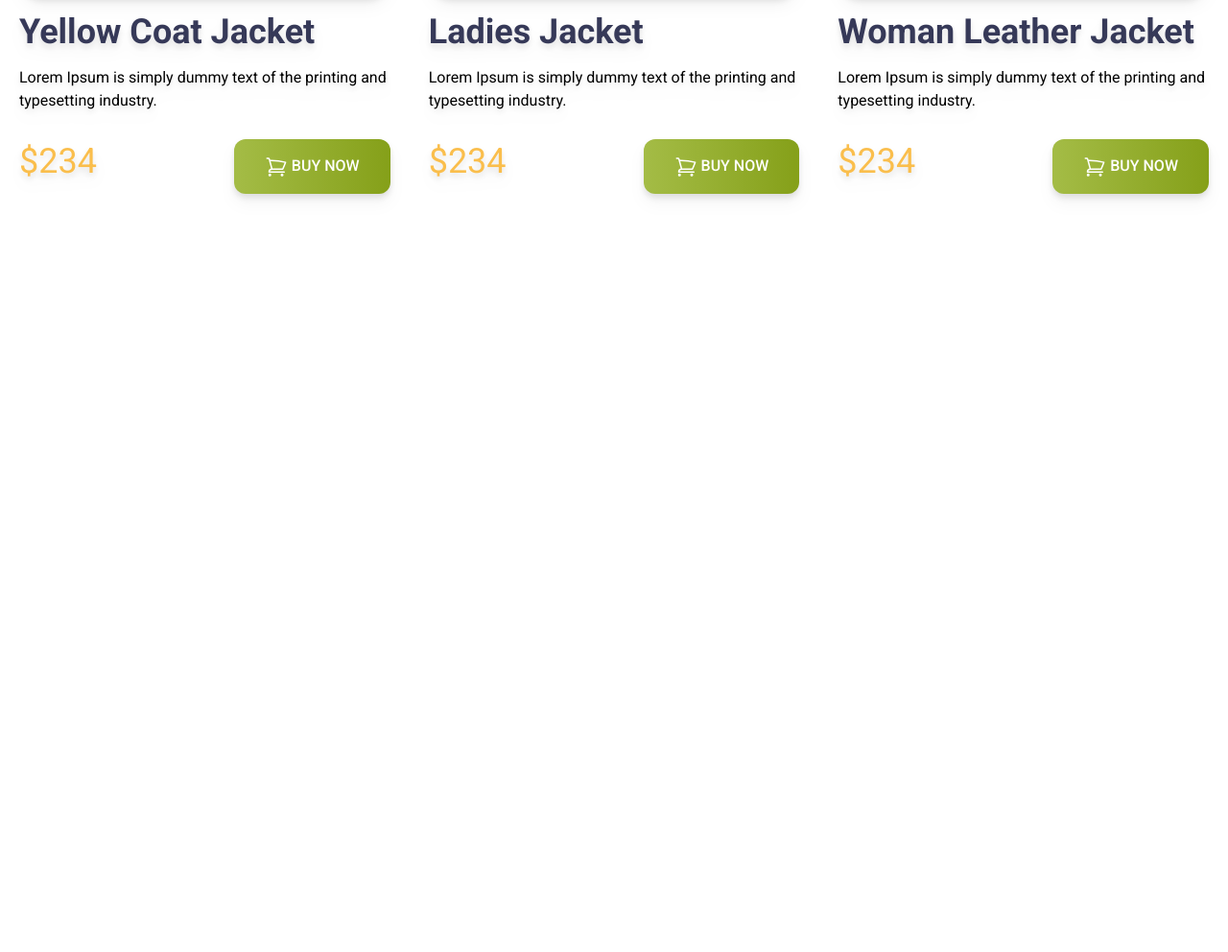
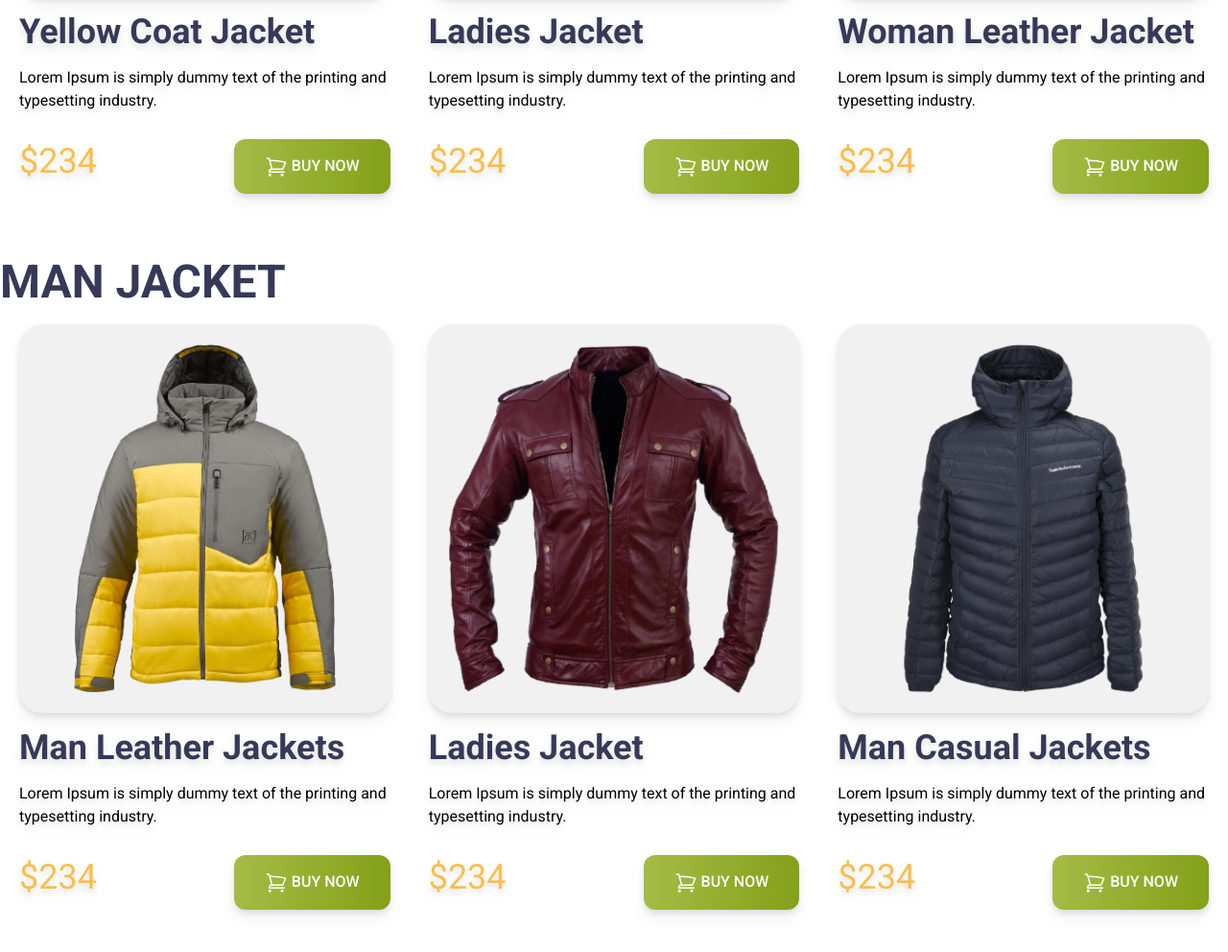
Before and after one commit to itzmorshed24/penguin-fashion-using-tailwind, a plain HTML site: page index.html in a window 1280 px wide. Shown: the part 1070-2062 px from the top of the page at 96% size. Before the commit the page ends 1340 px from the top, so only its background shows below. Drawn offline with nearby package versions, Linux system fonts and the light colour scheme.

Commit message:
added Man Jacket section

```diff
--- a/index.html
+++ b/index.html
@@ -177,6 +177,125 @@
           </div>
         </div>
       </section>
+
+      <!-- man jackets section -->
+      <section class="my-12">
+        <h3 class="uppercase font-bebas-nenu text-5xl font-bold text-[#363958]">
+          Man Jacket
+        </h3>
+        <!-- jackets card container  -->
+        <div class="grid grid-cols-1 md:grid-cols-2 lg:grid-cols-3">
+          <!-- jackets card 1-->
+          <div class="p-5 rounded-3xl space-y-4 drop-shadow-lg">
+            <img
+              class="rounded-3xl p-5 bg-[#F1F1F1]"
+              src="images/jacket-4.png"
+              alt="Jacket-4"
+            />
+            <h2 class="font-bold text-[#363958] text-4xl">
+              Man Leather Jackets
+            </h2>
+            <p>
+              Lorem Ipsum is simply dummy text of the printing and typesetting
+              industry.
+            </p>
+            <div class="flex justify-between items-center">
+              <h2 class="text-4xl text-[#FABE4C]">$234</h2>
+              <button
+                class="uppercase py-4 px-8 text-white font-medium bg-gradient-to-r from-[#A4BC46] to-[#85A019] rounded-xl mt-3"
+              >
+                <svg
+                  xmlns="http://www.w3.org/2000/svg"
+                  fill="none"
+                  viewBox="0 0 24 24"
+                  stroke-width="1.5"
+                  stroke="currentColor"
+                  class="size-6 inline"
+                >
+                  <path
+                    stroke-linecap="round"
+                    stroke-linejoin="round"
+                    d="M2.25 3h1.386c.51 0 .955.343 1.087.835l.383 1.437M7.5 14.25a3 3 0 0 0-3 3h15.75m-12.75-3h11.218c1.121-2.3 2.1-4.684 2.924-7.138a60.114 60.114 0 0 0-16.536-1.84M7.5 14.25 5.106 5.272M6 20.25a.75.75 0 1 1-1.5 0 .75.75 0 0 1 1.5 0Zm12.75 0a.75.75 0 1 1-1.5 0 .75.75 0 0 1 1.5 0Z"
+                  />
+                </svg>
+                Buy Now
+              </button>
+            </div>
+          </div>
+          <!-- jackets card 2-->
+          <div class="p-5 rounded-3xl space-y-4 drop-shadow-lg">
+            <img
+              class="rounded-3xl p-5 bg-[#F1F1F1]"
+              src="images/jacket-5.png"
+              alt="Jacket-5"
+            />
+            <h2 class="font-bold text-[#363958] text-4xl">Ladies Jacket</h2>
+            <p>
+              Lorem Ipsum is simply dummy text of the printing and typesetting
+              industry.
+            </p>
+            <div class="flex justify-between items-center">
+              <h2 class="text-4xl text-[#FABE4C]">$234</h2>
+              <button
+                class="uppercase py-4 px-8 text-white font-medium bg-gradient-to-r from-[#A4BC46] to-[#85A019] rounded-xl mt-3"
+              >
+                <svg
+                  xmlns="http://www.w3.org/2000/svg"
+                  fill="none"
+                  viewBox="0 0 24 24"
+                  stroke-width="1.5"
+                  stroke="currentColor"
+                  class="size-6 inline"
+                >
+                  <path
+                    stroke-linecap="round"
+                    stroke-linejoin="round"
+                    d="M2.25 3h1.386c.51 0 .955.343 1.087.835l.383 1.437M7.5 14.25a3 3 0 0 0-3 3h15.75m-12.75-3h11.218c1.121-2.3 2.1-4.684 2.924-7.138a60.114 60.114 0 0 0-16.536-1.84M7.5 14.25 5.106 5.272M6 20.25a.75.75 0 1 1-1.5 0 .75.75 0 0 1 1.5 0Zm12.75 0a.75.75 0 1 1-1.5 0 .75.75 0 0 1 1.5 0Z"
+                  />
+                </svg>
+                Buy Now
+              </button>
+            </div>
+          </div>
+          <!-- jackets card 3-->
+          <div class="p-5 rounded-3xl space-y-4 drop-shadow-lg">
+            <img
+              class="rounded-3xl p-5 bg-[#F1F1F1]"
+              src="images/jacket-6.png"
+              alt="Jacket-6"
+            />
+            <h2 class="font-bold text-[#363958] text-4xl">
+              Man Casual Jackets
+            </h2>
+            <p>
+              Lorem Ipsum is simply dummy text of the printing and typesetting
+              industry.
+            </p>
+            <div class="flex justify-between items-center">
+              <h2 class="text-4xl text-[#FABE4C]">$234</h2>
+              <button
+                class="uppercase py-4 px-8 text-white font-medium bg-gradient-to-r from-[#A4BC46] to-[#85A019] rounded-xl mt-3"
+              >
+                <svg
+                  xmlns="http://www.w3.org/2000/svg"
+                  fill="none"
+                  viewBox="0 0 24 24"
+                  stroke-width="1.5"
+                  stroke="currentColor"
+                  class="size-6 inline"
+                >
+                  <path
+                    stroke-linecap="round"
+                    stroke-linejoin="round"
+                    d="M2.25 3h1.386c.51 0 .955.343 1.087.835l.383 1.437M7.5 14.25a3 3 0 0 0-3 3h15.75m-12.75-3h11.218c1.121-2.3 2.1-4.684 2.924-7.138a60.114 60.114 0 0 0-16.536-1.84M7.5 14.25 5.106 5.272M6 20.25a.75.75 0 1 1-1.5 0 .75.75 0 0 1 1.5 0Zm12.75 0a.75.75 0 1 1-1.5 0 .75.75 0 0 1 1.5 0Z"
+                  />
+                </svg>
+                Buy Now
+              </button>
+            </div>
+          </div>
+        </div>
+      </section>
     </main>
     <footer></footer>
   </body>
```
